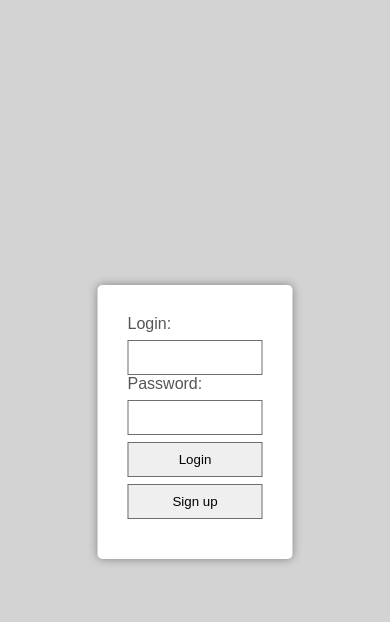
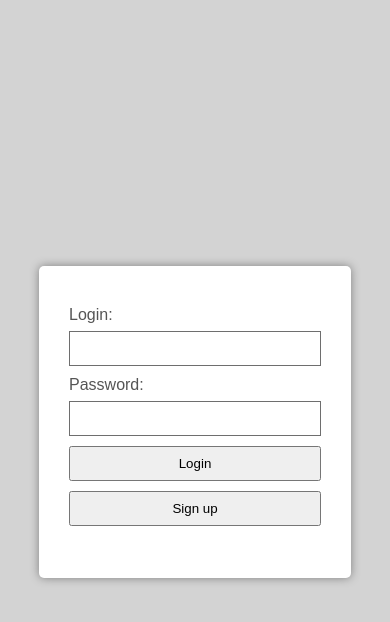
Before and after one commit to BerZeNot/trabalho_final_de_ppi, a PHP site: page /view/login.php in a window 390 px wide. Shown: the top 622 px of the page. Run offline with PHP 8.4, Linux system fonts and the light colour scheme.

Commit message:
chore:improvements on login view, page responsivity

```diff
--- a/css/login.css
+++ b/css/login.css
@@ -15,7 +15,7 @@ body {
 main {
     font-family: Arial, Helvetica, sans-serif;
     background-color: white;
-    max-width: 300px;
+    width: 300px;
     margin: auto;
     position: absolute;
     top: 50%;
@@ -29,6 +29,7 @@ main {
 input {
     width: 100%;
     height: 35px;
+    padding-left: 5px;
     box-sizing: border-box;
     margin-top: 7px;
     border: solid 1px rgb(110, 110, 110)
@@ -36,7 +37,29 @@ input {
 
 input:focus {
     border: solid 1px gray;
-    box-shadow: 0 0 10px gray;
+    box-shadow: 0 0 5px gray;
     outline: none;
+}
 
+div.login-wrapper div {
+    margin: 10px 0;
 }
+
+div.login-buttons-box{
+    margin: 10px 0;
+    text-align: center;
+}
+
+div.login-buttons-box button {
+    display: block;
+    width: 100%;
+    height: 35px;
+    margin: 10px 0;
+}
+
+@media (max-width: 720px) {
+    main {
+        width: 80vw;
+        height: 80vw;
+    }
+}
--- a/view/login.php
+++ b/view/login.php
@@ -18,9 +18,9 @@
                 <label for="password">Password: </label>
                 <input type="password">
             </div>
-            <div>
-                <input type="submit" value="Login">
-                <input type="button" value="Sign up">
+            <div class="login-buttons-box">
+                <button type="submit">Login</button>
+                <button type="button">Sign up</button>
             </div>
         </div>
     </main>
```
Also changed, not shown: view/components/footer.php (added), view/components/header.php (added).
